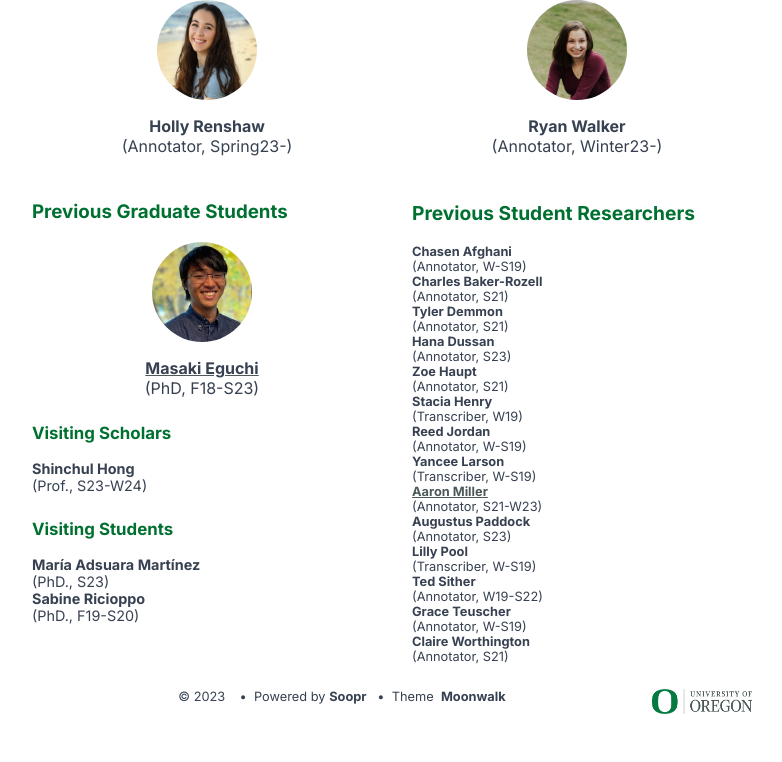
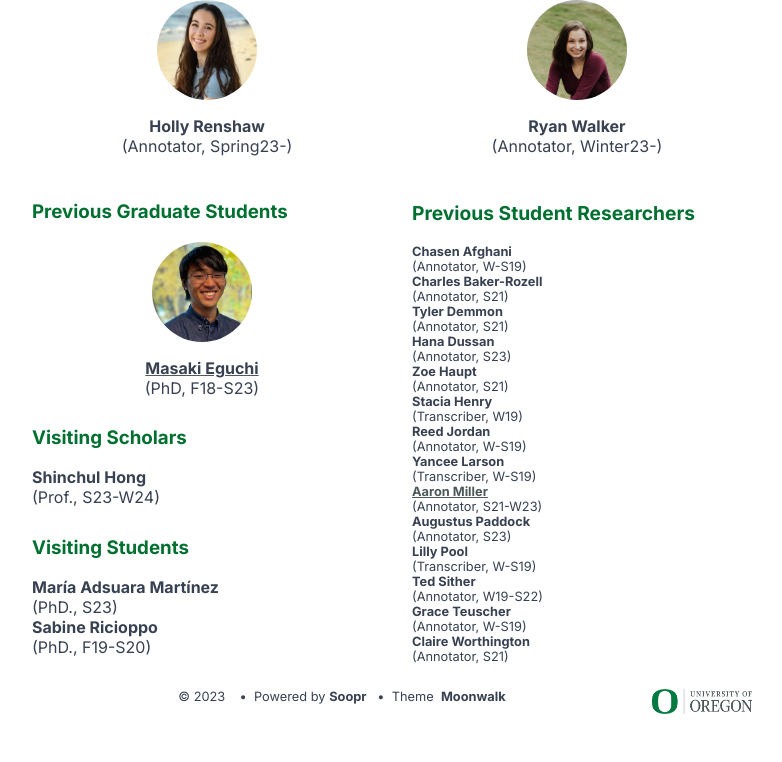
Before and after one commit to LCR-ADS-Lab/LCR-ADS-Home, a Jekyll site: the page built from docs/People.md, in a window 1280 px wide. Shown: the part 1009-1771 px from the top of the page, without its empty margins (248-1030 px from the left). Built offline with Jekyll 4.4.1, drawn with Linux system fonts in a browser that asks for light colours.

Commit message:
Update People.md

```diff
--- a/docs/People.md
+++ b/docs/People.md
@@ -87,7 +87,7 @@ title: People
                 (PhD, F18-S23)<br>
             </p>
         </div>
-        <div style="text-align: left; font-size: 0.9em">
+        <div style="text-align: left;">
             <h3>Visiting Scholars</h3>
             <p>
                 <strong>Shinchul Hong</strong><br>
```
